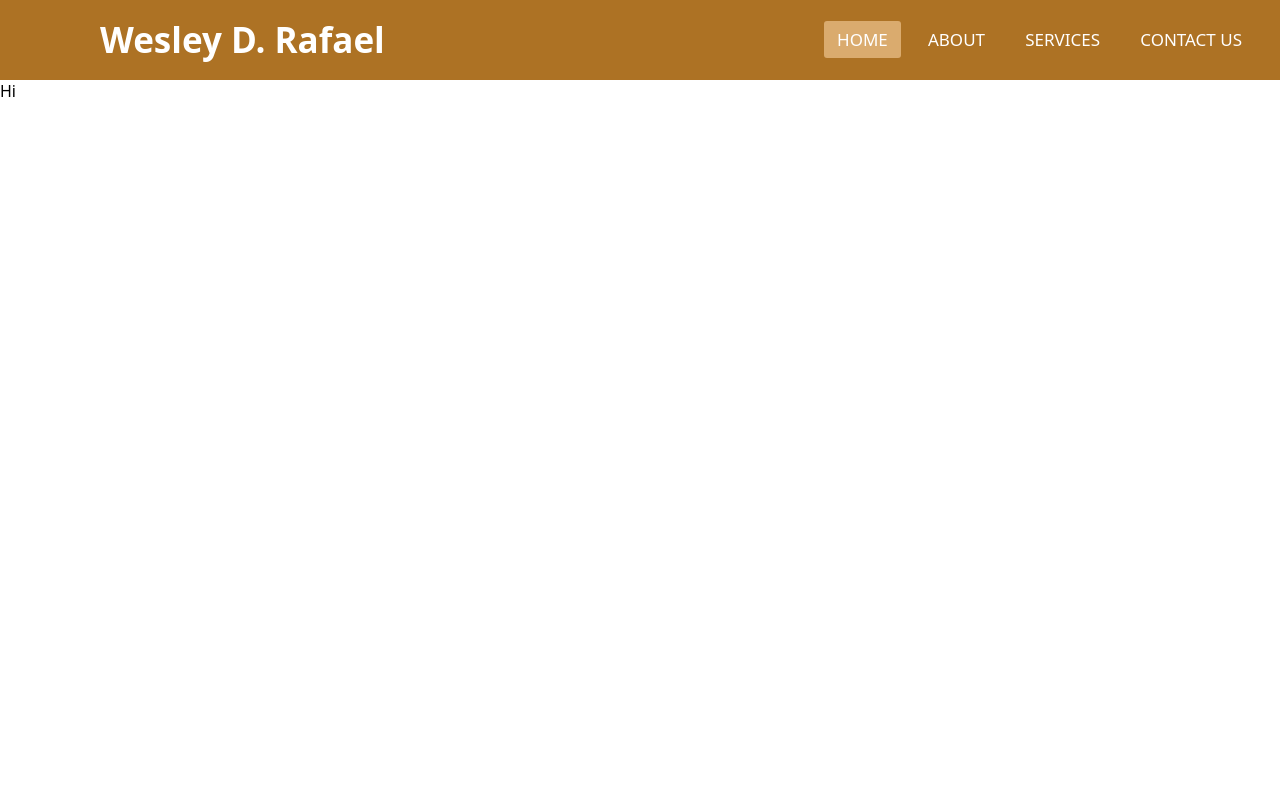
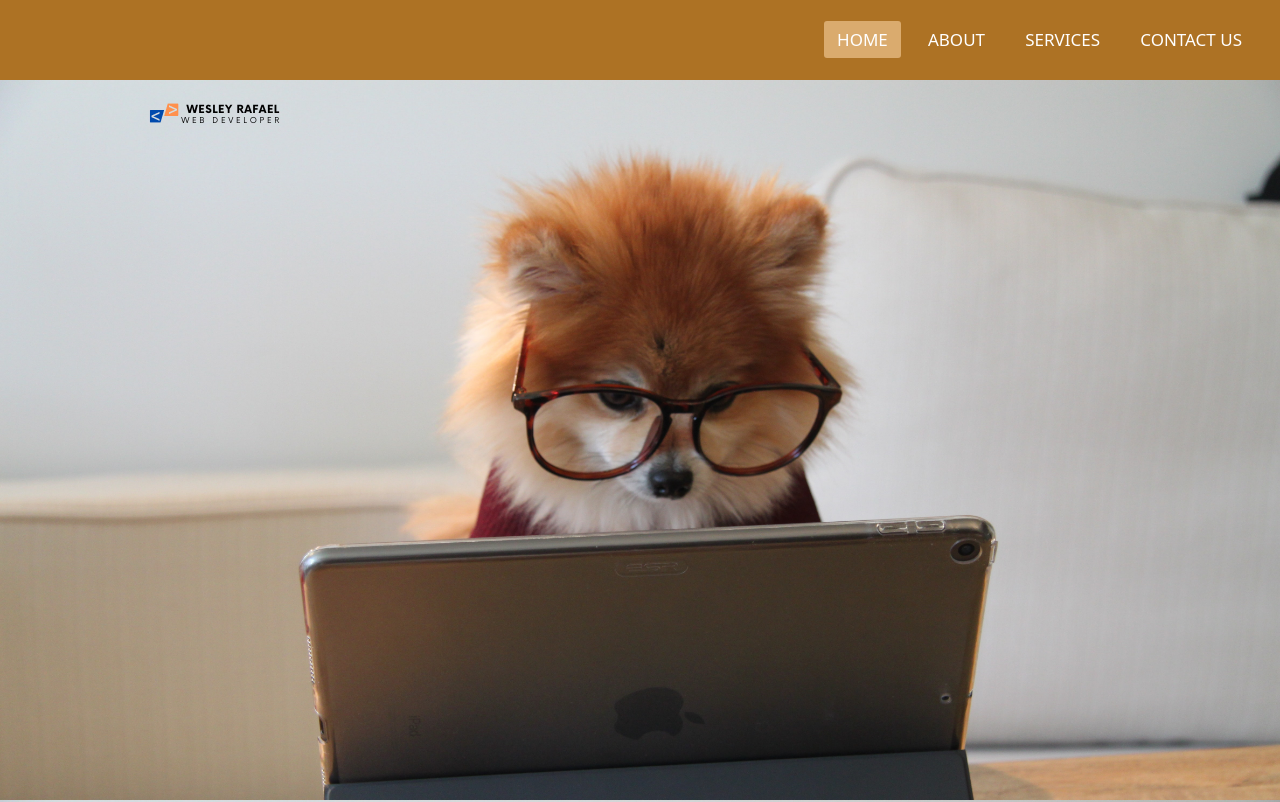
Before and after one commit to wiwabzu/portfolio, a plain HTML site: page index.html in a window 1280 px wide. Shown: the top 802 px of the page. Drawn offline with Linux system fonts and the light colour scheme.

Commit message:
change img jpg

```diff
--- a/css/style.css
+++ b/css/style.css
@@ -16,18 +16,12 @@ nav{
 
 }
 label.logo{
+
     color: white;
     font-size: 35px;
     line-height: 80px;
     padding: 0 100px;
     font-weight: bold;
-    /* height: 200px;
-    width: 200px;
-    padding-bottom: 120px; */
-
-
-
-    /* background-color: #0082e6; */
 
 
 }
@@ -105,7 +99,7 @@ a.active,a:hover{
 
 }
 section{
-    background: url(img/top-view-arrangement-natural-material-stationery.jpg) no-repeat;
+    background: url(/img/cookie-the-pom-gySMaocSdqs-unsplash.jpg) no-repeat;
     background-size: cover;
     /* background-repeat: no-repeat; */
     background-attachment: fixed;
--- a/index.html
+++ b/index.html
@@ -17,7 +17,7 @@
     <label for="check" class="checkbtn">
         <i class="fa fa-bars"></i>
     </label>
-    <label class="logo">Wesley D. Rafael</label>
+    <label class="logo"><img src="/img/wes.png" alt="logo"></label>
     <ul>
         <li><a class="active" href="#">Home</a></li>
         <li><a href="#">About</a></li>
@@ -25,7 +25,7 @@
         <li><a href="#">Contact Us</a></li>
     </ul>
    </nav>
-   <section>Hi</section>
+   <section></section>
    <section class="logo2"></section>
 
 
```
Also changed, not shown: img/cookie-the-pom-gySMaocSdqs-unsplash.jpg (added), img/wes.png (added).
